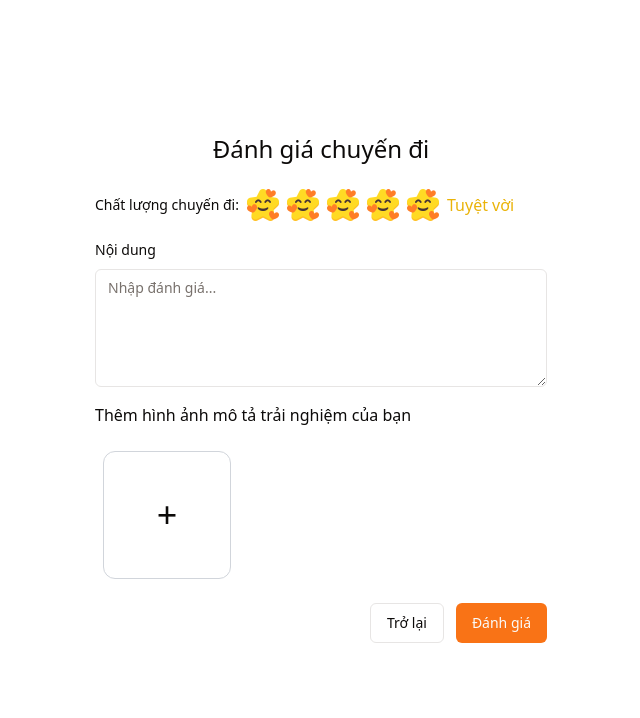
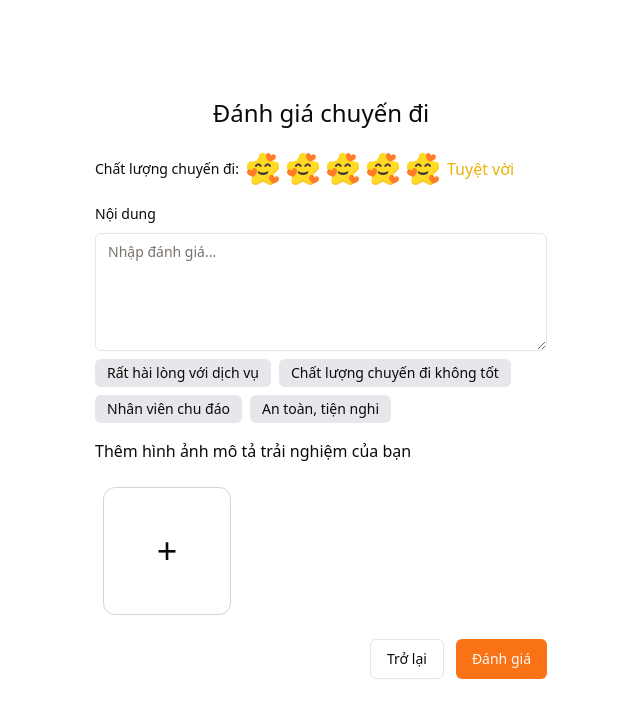
Before and after one commit to truongduytven/SWD392-FrontEnd, a React (Vite) app: page /rating in a window 1280 px wide. Shown: the top 718 px of the page, without its empty margins (319-959 px from the left). Built offline with nearby package versions, Linux system fonts and the light colour scheme.

Commit message:
fix:more suggest for ratingForm

```diff
--- a/src/components/global/organisms/Header.tsx
+++ b/src/components/global/organisms/Header.tsx
@@ -39,7 +39,7 @@ function Header() {
                   </Link>
                 </NavigationMenuItem>
                 <NavigationMenuItem>
-                  <Link to='/discount'>
+                  <Link to='/rating'>
                     <NavigationMenuLink
                       className='relative text-black font-medium hover:text-primary cursor-pointer transition-all ease-in-out
   before:transition-[width] before:ease-in-out before:duration-700 before:absolute before:bg-primary before:origin-center before:h-[2px] before:w-0 hover:before:w-[50%] before:bottom-0 before:left-[50%]
--- a/src/components/global/organisms/RatingForm.tsx
+++ b/src/components/global/organisms/RatingForm.tsx
@@ -12,16 +12,21 @@ import { Link } from 'react-router-dom'
 import { z } from 'zod'
 
 const rateValueToText = ['Tệ', 'Không hài lòng', 'Bình thường', 'Hài lòng', 'Tuyệt vời']
-
+const suggestedContents = [
+  'Rất hài lòng với dịch vụ',
+  'Chất lượng chuyến đi không tốt',
+  'Nhân viên chu đáo',
+  'An toàn, tiện nghi',
+]
 const RatingForm: React.FC = () => {
   const [files, setFiles] = useState<File[]>([])
-
+  const [suggestedContent, setSuggestedContent] = useState<string>('')
   const form = useForm<z.infer<typeof ratingSchema>>({
     resolver: zodResolver(ratingSchema),
     defaultValues: { value: 5, content: '', imageUrls: [] }
   })
 
-  const { handleSubmit, control, setValue } = form
+  const { handleSubmit, control, setValue,reset } = form
 
   const onSubmit = (data: z.infer<typeof ratingSchema>) => {
     console.log('Form Data:', data)
@@ -33,6 +38,10 @@ const RatingForm: React.FC = () => {
     files.forEach((file, index) => {
       formData.append(`files`, file, file.name)
     })
+
+    reset({ value: 5, content: '', imageUrls: [] })
+    setFiles([])
+    setSuggestedContent('')
   }
 
   const handleFileChange = (e: ChangeEvent<HTMLInputElement>) => {
@@ -47,7 +56,10 @@ const RatingForm: React.FC = () => {
     setFiles(newFiles)
     setValue('imageUrls', newFiles)
   }
-
+  const handleSuggestedContentClick = (content: string) => {
+    setValue('content', content)
+    setSuggestedContent(content)
+  }
   return (
     <div className='flex h-screen items-center justify-center py-40'>
       <div className='fixed inset-0 z-[1000] flex flex-col justify-center items-center'>
@@ -106,6 +118,20 @@ const RatingForm: React.FC = () => {
                     <FormControl>
                       <Textarea rows={5} placeholder='Nhập đánh giá...' {...field} />
                     </FormControl>
+                    <div className='mt-2 flex flex-wrap gap-2'>
+                      {suggestedContents.map((suggestion, index) => (
+                        <button
+                        type='button'
+                          key={index}
+                          className={`bg-gray-200 px-3 py-1 text-sm rounded-md ${
+                            suggestedContent === suggestion ? 'bg-primary text-white' : ''
+                          }`}
+                          onClick={() => handleSuggestedContentClick(suggestion)}
+                        >
+                          {suggestion}
+                        </button>
+                      ))}
+                    </div>
                     <FormMessage />
                   </FormItem>
                 )}
```
